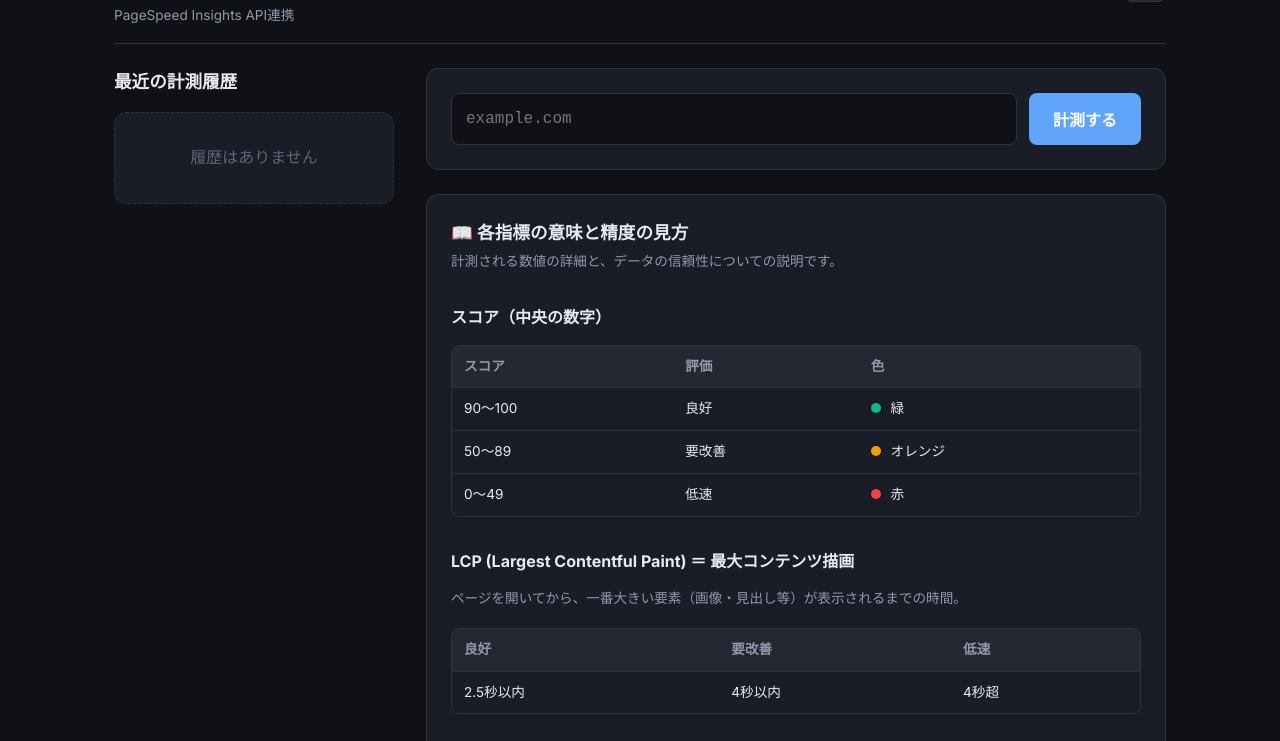
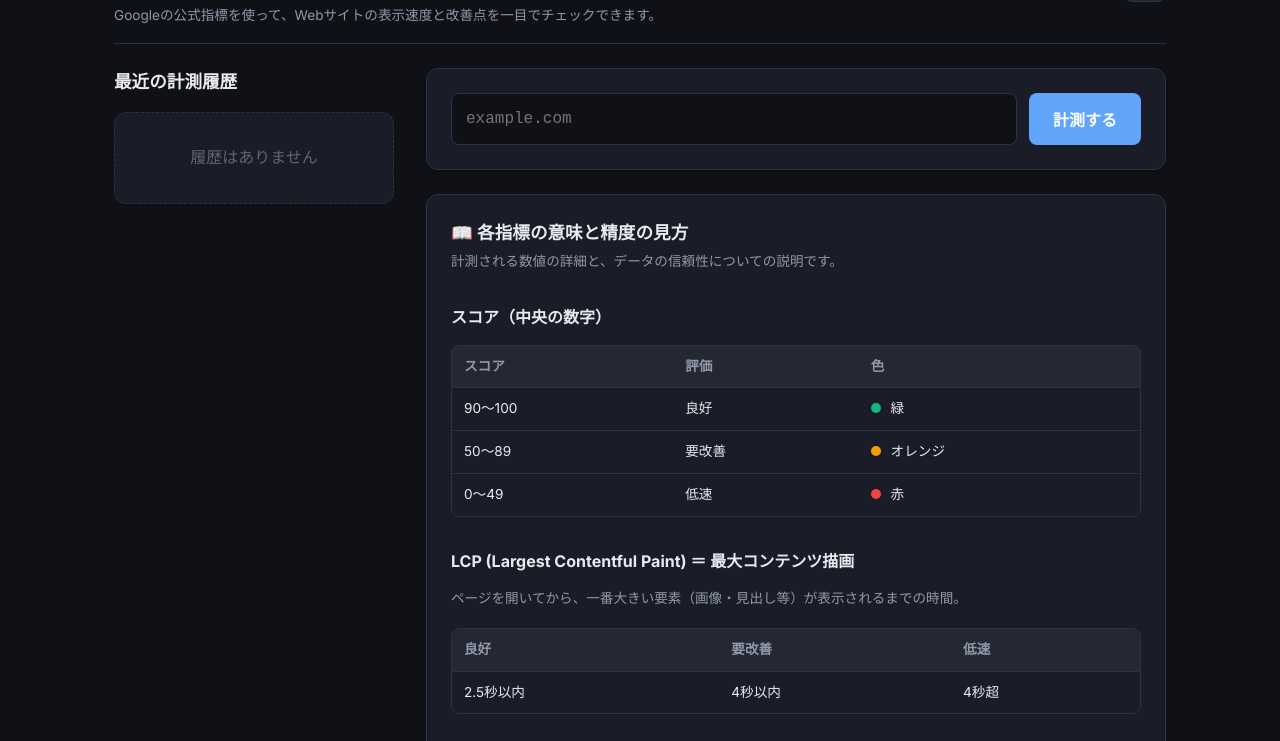
Before and after one commit to SakuragiRaku/site-speed-checker, a plain HTML site: page index.html in a window 1280 px wide. Shown: the part 59-800 px from the top of the page. Drawn offline with Linux system fonts and the light colour scheme.

Commit message:
docs: ヘッダーのサブタイトルをユーザー向けの説明文に変更

```diff
--- a/index.html
+++ b/index.html
@@ -14,7 +14,7 @@
     <header class="app-header">
       <div class="header-left">
         <h1>サイト表示速度チェッカー</h1>
-        <p class="header-sub">PageSpeed Insights API連携</p>
+        <p class="header-sub">Googleの公式指標を使って、Webサイトの表示速度と改善点を一目でチェックできます。</p>
       </div>
       <div class="header-actions">
         <button id="theme-toggle" class="icon-btn">🌙</button>
```
